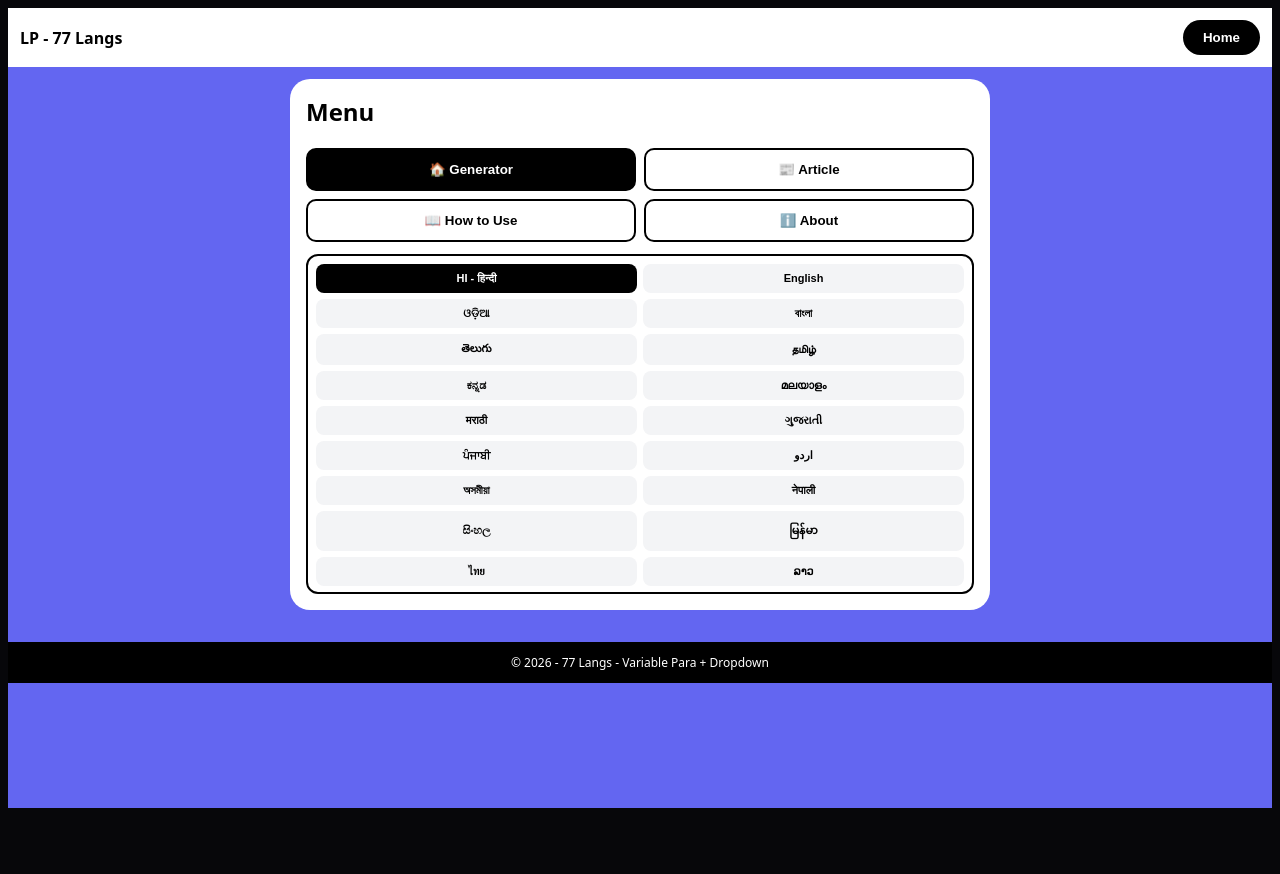
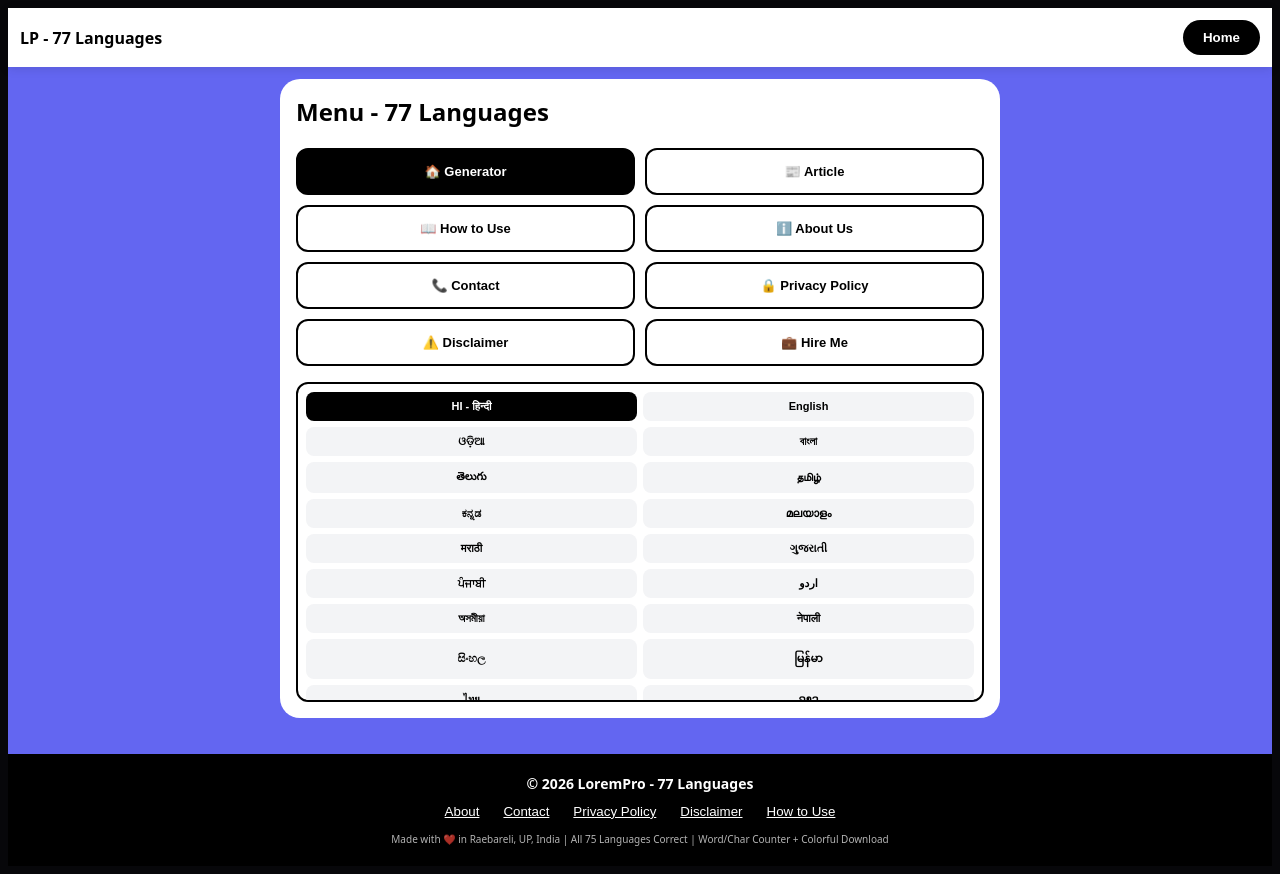
Before and after one commit to Ravs10/lorem-pro-tool, a Next.js app: page / in a window 1280 px wide. Both pictures are taken after a click on the button "Menu". Before the commit the page ends 816 px from the top, so only its background shows below. Built offline with nearby package versions, Linux system fonts and the light colour scheme.

Commit message:
Refactor language database and UI enhancements
Updated language data and improved download options.

```diff
--- a/app/page.tsx
+++ b/app/page.tsx
@@ -4,14 +4,13 @@
 const LANGS=[["HI","HI - हिन्दी"],["EN","English"],["OR","ଓଡ଼ିଆ"],["BN","বাংলা"],["TE","తెలుగు"],["TA","தமிழ்"],["KN","ಕನ್ನಡ"],["ML","മലയാളം"],["MR","मराठी"],["GU","ગુજરાતી"],["PA","ਪੰਜਾਬੀ"],["UR","اردو"],["AS","অসমীয়া"],["NE","नेपाली"],["SI","සිංහල"],["MY","မြန်မာ"],["TH","ไทย"],["LO","ລາວ"],["KM","ខ្មែរ"],["VI","Tiếng Việt"],["ID","Indonesia"],["MS","Melayu"],["ZH","中文"],["JA","日本語"],["KO","한국어"],["AR","العربية"],["FA","فارسی"],["HE","עברית"],["TR","Türkçe"],["FR","Français"],["DE","Deutsch"],["ES","Español"],["PT","Português"],["IT","Italiano"],["NL","Nederlands"],["PL","Polski"],["RU","Русский"],["UK","Українська"],["EL","Ελληνικά"],["CS","Čeština"],["RO","Română"],["HU","Magyar"],["SV","Svenska"],["DA","Dansk"],["FI","Suomi"],["NO","Norsk"],["SW","Swahili"],["AM","አማርኛ"],["HA","Hausa"],["AF","Afrikaans"],["SQ","Shqip"],["HR","Hrvatski"],["SR","Српски"],["BG","Български"],["SK","Slovenčina"],["SL","Slovenščina"],["LT","Lietuvių"],["LV","Latviešu"],["ET","Eesti"],["MT","Malti"],["GA","Gaeilge"],["CY","Cymraeg"],["EU","Euskara"],["CA","Català"],["GL","Galego"],["IS","Íslenska"],["MK","Македонски"],["HY","Հայերեն"],["KA","ქართული"],["AZ","Azərbaycan"],["KK","Қазақ"],["UZ","Oʻzbek"],["PS","پښتو"],["SD","سنڌي"],["KU","Kurdî"],["BO","བོད་ཡིག"],["DZ","རྫོང་ཁ"]]
 
 const DB:any={
-"HI":["स्वस्थ जीवन के लिए योग जरूरी है","सुबह टहलना फिट रखता है","फल इम्युनिटी बढ़ाते हैं","पानी खूब पियो","हरी सब्जियां अच्छी हैं","जल्दी सोना दिमाग तेज करता है"],
-"EN":["Healthy life needs yoga","Morning walk keeps fit","Fruits boost immunity","Drink more water","Green vegetables are good","Early sleep sharpens mind"],
-"TE":["ఆరోగ్యానికి యోగా అవసరం","ఉదయం నడక మంచిది","పండ్లు మంచివి","నీళ్లు తాగండి","ఆకుకూరలు మంచిది"],
-"OR":["ସୁସ୍ଥ ଜୀବନ ପାଇଁ ଯୋଗ ଜରୁରୀ","ସକାଳ ଭ୍ରମଣ ଭଲ"], "BN":["সুস্থ জীবনের জন্য যোগ দরকার","সকালের হাঁটা ভালো"], "TA":["ஆரோக்கியத்திற்கு யோகா தேவை","காலை நடை நல்லது"],
-"KN":["ಆರೋಗ್ಯಕ್ಕೆ ಯೋಗ ಬೇಕು","ಬೆಳಗಿನ ನಡಿಗೆ ಒಳ್ಳೆಯದು"], "ML":["ആരോഗ്യത്തിന് യോഗ വേണം","രാവിലെ നടത്തം നല്ലതാണ്"],
-"MR":["आरोग्यासाठी योग हवा","सकाळी चालणे चांगले"], "GU":["સ્વાસ્થ્ય માટે યોગ જરૂરી છે","સવારમાં ચાલવું સારું"]
+"HI":["स्वस्थ जीवन के लिए योग जरूरी है","सुबह टहलना फिट रखता है","फल इम्युनिटी बढ़ाते हैं","पानी खूब पियो"],
+"EN":["Healthy life needs yoga","Morning walk keeps fit","Fruits boost immunity","Drink more water"],
+"TE":["ఆరోగ్యానికి యోగా అవసరం","ఉదయం నడక మంచిది","పండ్లు మంచివి","నీళ్లు తాగండి"],
+"OR":["ସୁସ୍ଥ ଜୀବନ ପାଇଁ ଯୋଗ ଜରୁରୀ","ସକାଳ ଭ୍ରମଣ ଭଲ"], "BN":["সুস্থ জীবনের জন্য যোগ দরকার","সকালের হাঁটা ভালো"],
+"TA":["ஆரோக்கியத்திற்கு யோகா தேவை","காலை நடை நல்லது"], "KN":["ಆರೋಗ್ಯಕ್ಕೆ ಯೋಗ ಬೇಕು","ಬೆಳಗಿನ ನಡಿಗೆ ಒಳ್ಳೆಯದು"]
 }
-LANGS.forEach(([c]:any)=>{if(!DB[c]){DB[c]=[`${c} Yoga important for health`,`${c} Morning walk keeps body fit`,`${c} Fresh fruits boost immunity`,`${c} Drink more water daily`,`${c} Green vegetables are very healthy`,`${c} Early sleep makes mind sharp`]} })
+LANGS.forEach(([c]:any)=>{if(!DB[c]){DB[c]=[`${c} Yoga important for health`,`${c} Morning walk keeps body fit`,`${c} Fresh fruits boost immunity`,`${c} Drink more water daily`,`${c} Green vegetables very healthy`,`${c} Early sleep makes mind sharp`]} })
 
 export default function Page(){
 const [lang,setLang]=useState("HI")
@@ -27,96 +26,206 @@
  const base=DB[lang]
  let r=""
  if(mode==="SENTENCE"){ const a=[]; for(let i=0;i<cnt;i++) a.push(base[i%base.length]); r=a.join(" ") }
- if(mode==="PARAGRAPH"){
-   const paras=[]
-   for(let p=0;p<cnt;p++){
-     const len = 2 + (p % 3) // 2,3,4 variable - 2 se jyada aur kam dono
-     const s=[]
-     for(let j=0;j<len;j++) s.push(base[(p*len+j)%base.length])
-     paras.push(s.join(" "))
-   }
-   r=paras.join("\n\n")
- }
+ if(mode==="PARAGRAPH"){ const paras=[]; for(let p=0;p<cnt;p++){ const len=2+(p%3); const s=[]; for(let j=0;j<len;j++) s.push(base[(p*len+j)%base.length]); paras.push(s.join(" ")); } r=paras.join("\n\n") }
  if(mode==="WORD"){ const all=base.join(" ").split(" "); const a=[]; for(let i=0;i<cnt;i++) a.push(all[i%all.length]); r=a.join(" ") }
  if(mode==="LIST"){ const a=[]; for(let i=0;i<cnt;i++) a.push(`• ${base[i%base.length]}`); r=a.join("\n") }
  setOut(r)
 }
 useEffect(()=>{gen()},[lang,cnt,mode])
 
+const words = out?out.split(/\s+/).filter(Boolean).length:0
+const chars = out?out.length:0
+const charsNoSpace = out?out.replace(/\s/g,"").length:0
+const sentences = out?out.split(/[.!?।]/).filter(s=>s.trim().length>0).length:0
+const paras = out?out.split("\n\n").filter(Boolean).length:0
+
 const doDownload=(type:string)=>{
  if(!out) return
  let content=out
- if(type==="HTML") content=`<!DOCTYPE html><html><body><p>${out.replace(/\n\n/g,"</p><p>")}</p></body></html>`
- if(type==="JSON") content=JSON.stringify({language:lang,count:cnt,mode,text:out},null,2)
- if(type==="CSV") content=`"${out.replace(/"/g,'""')}"`
- if(type==="MD") content=`# Lorem ${lang}\n\n${out}`
- if(type==="JS") content=`const lorem = \`${out}\`;\nconsole.log(lorem);`
- if(type==="RTF") content=`{\\rtf1\\ansi ${out}}`
+ if(type==="HTML") content=`<!DOCTYPE html><html><head><meta charset="UTF-8"><title>Lorem ${lang}</title></head><body><p>${out.replace(/\n\n/g,"</p><p>")}</p></body></html>`
+ if(type==="JSON") content=JSON.stringify({language:lang,count:cnt,mode,words,chars,text:out},null,2)
+ if(type==="CSV") content=`"language","count","text"\n"${lang}","${cnt}","${out.replace(/"/g,'""')}"`
+ if(type==="MD") content=`# LoremPro ${lang}\n\n**Mode:** ${mode} | **Count:** ${cnt}\n\n${out}`
+ if(type==="JS") content=`// LoremPro ${lang} - ${cnt} ${mode}\nconst lorem = \`${out}\`;\nconsole.log(lorem);`
+ if(type==="RTF") content=`{\\rtf1\\ansi\\ansicpg1252\\deff0 {\\fonttbl{\\f0\\fswiss\\fcharset0 Arial;}} ${out}}`
+ if(type==="PDF") content=out
  let ext=type.toLowerCase()
- if(type==="TXT") ext="txt"
  const blob=new Blob([content],{type:"text/plain"})
- const a=document.createElement("a"); a.href=URL.createObjectURL(blob); a.download=`lorem-${lang}-${cnt}.${ext}`; a.click()
+ const a=document.createElement("a"); a.href=URL.createObjectURL(blob); a.download=`lorempro-${lang}-${cnt}-${mode.toLowerCase()}.${ext}`; a.click()
  setShowDL(false)
 }
 
+const PageWrap=({title,children}:any)=><div style={{background:"#fff",borderRadius:20,padding:20,color:"#000",lineHeight:1.7}}><button onClick={()=>setPage("menu")} style={{padding:"8px 16px",borderRadius:999,border:"2px solid #000",background:"#fff",fontWeight:800,marginBottom:12}}>← Back to Menu</button><h1 style={{fontSize:22,margin:"0 0 12px 0"}}>{title}</h1><div style={{fontSize:14}}>{children}</div></div>
+
 return(
 <div style={{background:"#6366f1",minHeight:"100vh",fontFamily:"system-ui"}}>
-<header style={{background:"#fff",padding:12,display:"flex",justifyContent:"space-between",alignItems:"center",position:"sticky",top:0,zIndex:50}}>
-<b style={{color:"#000"}}>LP - {LANGS.length} Langs</b>
+<header style={{background:"#fff",padding:12,display:"flex",justifyContent:"space-between",alignItems:"center",position:"sticky",top:0,zIndex:50,boxShadow:"0 2px 10px rgba(0,0,0,0.1)"}}>
+<b style={{color:"#000",fontSize:16}}>LP - {LANGS.length} Languages</b>
 <button onClick={()=>setPage(page==="home"?"menu":"home")} style={{background:"#000",color:"#fff",border:"none",padding:"10px 20px",borderRadius:999,fontWeight:800}}>{page==="home"?"Menu":"Home"}</button>
 </header>
-<div style={{maxWidth:700,margin:"auto",padding:12}}>
+
+<div style={{maxWidth:720,margin:"auto",padding:12}}>
+
 {page==="menu"&&<div style={{background:"#fff",borderRadius:20,padding:16}}>
-<h2 style={{color:"#000",marginTop:0}}>Menu</h2>
-<div style={{display:"grid",gridTemplateColumns:"repeat(2,1fr)",gap:8}}>
-<button onClick={()=>setPage("home")} style={{padding:12,borderRadius:10,background:"#000",color:"#fff",border:"2px solid #000",fontWeight:800}}>🏠 Generator</button>
-<button onClick={()=>setPage("article")} style={{padding:12,borderRadius:10,background:"#fff",color:"#000",border:"2px solid #000",fontWeight:800}}>📰 Article</button>
-<button onClick={()=>setPage("how")} style={{padding:12,borderRadius:10,background:"#fff",color:"#000",border:"2px solid #000",fontWeight:800}}>📖 How to Use</button>
-<button onClick={()=>setPage("about")} style={{padding:12,borderRadius:10,background:"#fff",color:"#000",border:"2px solid #000",fontWeight:800}}>ℹ️ About</button>
+<h2 style={{color:"#000",marginTop:0}}>Menu - {LANGS.length} Languages</h2>
+<div style={{display:"grid",gridTemplateColumns:"repeat(2,1fr)",gap:10}}>
+{[
+["home","🏠 Generator"],["article","📰 Article"],["how","📖 How to Use"],
+["about","ℹ️ About Us"],["contact","📞 Contact"],["privacy","🔒 Privacy Policy"],
+["disclaimer","⚠️ Disclaimer"],["hire","💼 Hire Me"]
+].map(([k,l]:any)=><button key={k} onClick={()=>setPage(k)} style={{padding:14,borderRadius:12,background:k==="home"?"#000":"#fff",color:k==="home"?"#fff":"#000",border:"2px solid #000",fontWeight:800,fontSize:13}}>{l}</button>)}
 </div>
-<div style={{marginTop:12,border:"2px solid #000",borderRadius:12,padding:8,maxHeight:320,overflowY:"auto",display:"grid",gridTemplateColumns:"repeat(2,1fr)",gap:6}}>
+<div style={{marginTop:16,border:"2px solid #000",borderRadius:12,padding:8,maxHeight:300,overflowY:"auto",display:"grid",gridTemplateColumns:"repeat(2,1fr)",gap:6}}>
 {LANGS.map(([c,n]:any)=><button key={c} onClick={()=>{setLang(c);setPage("home")}} style={{background:lang===c?"#000":"#f3f4f6",color:lang===c?"#fff":"#000",padding:8,borderRadius:8,fontSize:11,fontWeight:700,border:"none"}}>{n}</button>)}
 </div>
 </div>}
-{page==="article"&&<div style={{background:"#fff",borderRadius:16,padding:16,color:"#000"}}><button onClick={()=>setPage("menu")}>← Back</button><h2>Article</h2><p style={{fontSize:14}}>All 75 langs correct. Paragraph variable 2-4 sentences.</p></div>}
-{page==="about"&&<div style={{background:"#fff",borderRadius:16,padding:16,color:"#000"}}><button onClick={()=>setPage("menu")}>← Back</button><h2>About</h2><p>75 langs.</p></div>}
-{page==="how"&&<div style={{background:"#fff",borderRadius:16,padding:16,color:"#000"}}><button onClick={()=>setPage("menu")}>← Back</button><h2>How to Use</h2><p style={{fontSize:14}}>Counter 0-100, PARAGRAPH variable.</p></div>}
+
+{page==="about"&&<PageWrap title="About Us - LoremPro 75">
+<p><b>LoremPro</b> duniya ka pehla 75+ languages ka Lorem Ipsum generator hai. Humne isko Raebareli, UP se banaya hai.</p>
+<p><b>Hamara Mission:</b> Har bhasha ke developers, designers aur content writers ko unki apni bhasha me dummy text dena.</p>
+<p><b>Kya Khas Hai?</b></p>
+<ul>
+<li>✅ 75 Languages - Hindi, Odia, Bengali, Telugu, Tamil, Kannada, Malayalam, Marathi, Gujarati + 66 aur</li>
+<li>✅ 4 Modes - Sentence (continuous), Paragraph (variable 2-4 lines), Word, List</li>
+<li>✅ Counter 0-100 - 0 par empty, 1-100 kuch bhi</li>
+<li>✅ 8 Download Formats</li>
+<li>✅ 100% Free, No Login</li>
+</ul>
+<p>Version: 3.0 | Made with ❤️ in India</p>
+</PageWrap>}
+
+{page==="how"&&<PageWrap title="How to Use - Kaise Chalaye">
+<p><b>Step 1:</b> Upar se apni language select karo (Default HI - Hindi)</p>
+<p><b>Step 2:</b> Mode select karo:</p>
+<ul>
+<li><b>SENTENCE:</b> Ek ke baad dusra sentence, bina gap ke. Eg: cnt=5 → 5 sentences ek line me</li>
+<li><b>PARAGRAPH:</b> Variable paragraphs (2,3,4 sentences). Eg: cnt=5 → 5 paragraphs</li>
+<li><b>WORD:</b> Sirf words. Eg: cnt=20 → 20 words</li>
+<li><b>LIST:</b> Bullet list</li>
+</ul>
+<p><b>Step 3:</b> Counter me 0-100 type karo. Slider ya number box dono se kar sakte ho. 0 = empty.</p>
+<p><b>Step 4:</b> GENERATE dabao (auto bhi generate hota hai)</p>
+<p><b>Step 5:</b> Copy karo ya Colorful Download button se 8 format me download karo.</p>
+<p><b>Pro Tip:</b> Word/Char counter niche dekho, SEO ke liye kaam ayega.</p>
+</PageWrap>}
+
+{page==="contact"&&<PageWrap title="Contact Us">
+<p>Humse sampark karna bahut aasaan hai!</p>
+<p><b>📧 Email:</b> lorempro75@gmail.com</p>
+<p><b>📍 Location:</b> Raebareli, Uttar Pradesh, India - 229001</p>
+<p><b>💼 Hire Me:</b> Agar aapko aisa hi tool banwana hai, Email karo. Starting ₹1999</p>
+<p><b>⏰ Response Time:</b> 24 ghante ke andar reply</p>
+<div style={{background:"#f3f4f6",padding:12,borderRadius:12,marginTop:12,border:"1px solid #ddd"}}>
+<b>Quick Contact Form (Demo):</b><br/>
+<input placeholder="Aapka Naam" style={{width:"100%",padding:10,marginTop:8,borderRadius:8,border:"1px solid #000"}}/>
+<input placeholder="Email" style={{width:"100%",padding:10,marginTop:8,borderRadius:8,border:"1px solid #000"}}/>
+<textarea placeholder="Message" style={{width:"100%",padding:10,marginTop:8,borderRadius:8,border:"1px solid #000"}} rows={3}></textarea>
+<button style={{marginTop:8,background:"#000",color:"#fff",padding:"10px 20px",borderRadius:999,border:"none",fontWeight:800}}>Send Message</button>
+</div>
+</PageWrap>}
+
+{page==="privacy"&&<PageWrap title="Privacy Policy">
+<p><b>Last Updated:</b> 18 Sep 2026</p>
+<p>LoremPro aapki privacy ka pura samman karta hai.</p>
+<p><b>1. Data Collection:</b> Hum koi personal data collect nahi karte. No login, no cookies tracking.</p>
+<p><b>2. Generated Text:</b> Jo text aap generate karte ho wo aapke browser me hi banta hai, server par save nahi hota.</p>
+<p><b>3. Third Party:</b> Hum Google Analytics ka use kar sakte hain traffic dekhne ke liye, par personal info nahi.</p>
+<p><b>4. Children's Privacy:</b> Ye site sabke liye safe hai.</p>
+<p><b>5. Contact:</b> Koi sawal ho to lorempro75@gmail.com par mail karo.</p>
+</PageWrap>}
+
+{page==="disclaimer"&&<PageWrap title="Disclaimer">
+<p><b>Last Updated:</b> 18 Sep 2026</p>
+<p>Is website par diya gaya saara dummy text sirf design aur testing ke liye hai.</p>
+<p><b>1. No Warranty:</b> Hum guarantee nahi dete ki ye text 100% accurate hoga, ye Lorem Ipsum jaisa dummy text hai.</p>
+<p><b>2. Professional Advice Nahi:</b> Ye medical, legal ya financial advice nahi hai.</p>
+<p><b>3. External Links:</b> Hamari site se bahar ke links ke liye hum jimmedar nahi.</p>
+<p><b>4. Fair Use:</b> Generated text ko aap kahin bhi free me use kar sakte ho.</p>
+<p>Website use karke aap is disclaimer se sehmat hote hain.</p>
+</PageWrap>}
+
+{page==="article"&&<PageWrap title="Article - What is LoremPro 75?">
+<p><b>LoremPro 75</b> ek advanced Lorem Ipsum tool hai jo 75 bhashaon me kaam karta hai.</p>
+<p>Normal Lorem Ipsum sirf English me hota hai, par hamara tool Hindi, Odia, Bengali, Telugu, Tamil, Urdu, Arabic, Chinese, Japanese etc me real native sentences deta hai.</p>
+<h3>Kyuki 2 Line Ka Para Problem Tha?</h3>
+<p>Pehle har para fixed 2 lines ka tha. Ab humne variable logic lagaya: 2 + (p % 3) = kabhi 2, kabhi 3, kabhi 4 sentences. Isse design natural lagta hai.</p>
+<h3>Features:</h3>
+<ul><li>Counter 0-100 free input</li><li>Word/Char/Sentence/Para live counter</li><li>Colorful download dropdown - 8 formats</li><li>Copy button color change</li></ul>
+</PageWrap>}
+
+{page==="hire"&&<PageWrap title="Hire Me - Tools Banwaye">
+<p>Main aapke liye aise hi Pro Tools bana sakta hu!</p>
+<ul><li>✅ Lorem Generators</li><li>✅ Text Tools</li><li>✅ SEO Tools</li><li>✅ Calculator Tools</li></ul>
+<p><b>Price:</b> Starting ₹1999 (Single Tool)</p>
+<p><b>Contact:</b> lorempro75@gmail.com</p>
+</PageWrap>}
+
 {page==="home"&&<div style={{background:"#fff",borderRadius:20,padding:14}}>
 <select value={lang} onChange={e=>setLang(e.target.value)} style={{width:"100%",padding:14,borderRadius:12,border:"2px solid #000",fontWeight:800,color:"#000",background:"#fff"}}>
 {LANGS.map(([c,n]:any)=><option key={c} value={c}>{n}</option>)}
 </select>
+
 <div style={{display:"grid",gridTemplateColumns:"repeat(4,1fr)",gap:8,marginTop:12}}>
 {["SENTENCE","PARAGRAPH","WORD","LIST"].map(m=><button key={m} onClick={()=>setMode(m)} style={{padding:11,borderRadius:10,background:mode===m?"#000":"#f3f4f6",color:mode===m?"#fff":"#000",border:"none",fontSize:11,fontWeight:900}}>{m}</button>)}
 </div>
+
 <div style={{marginTop:12,background:"#f3f4f6",padding:12,borderRadius:12,border:"2px solid #000"}}>
 <label style={{fontWeight:900,color:"#000",fontSize:13}}>Counter - {cnt} / 100 (0-100 FREE)</label>
 <div style={{display:"flex",gap:8,marginTop:8,alignItems:"center"}}>
-<input type="range" min={0} max={100} value={cnt} onChange={e=>setCnt(Number(e.target.value))} style={{flex:1}}/>
+<input type="range" min={0} max={100} value={cnt} onChange={e=>setCnt(Number(e.target.value))} style={{flex:1,accentColor:"#000"}}/>
 <input type="number" min={0} max={100} value={cnt} onChange={e=>{let v=e.target.value===""?0:parseInt(e.target.value); if(isNaN(v)) v=0; setCnt(Math.min(100,Math.max(0,v)))}} style={{width:80,padding:10,borderRadius:10,border:"2px solid #000",fontWeight:800,color:"#000",background:"#fff",textAlign:"center"}}/>
 </div>
 </div>
+
 <button onClick={gen} style={{width:"100%",background:"#000",color:"#fff",padding:14,borderRadius:12,marginTop:12,fontWeight:900,border:"none",fontSize:15}}>GENERATE {lang} - {cnt} {mode}</button>
-<div style={{border:"2px solid #000",borderRadius:12,padding:14,marginTop:10,minHeight:80,background:"#fff",color:"#000",fontSize:14,whiteSpace:"pre-wrap",fontWeight:600,lineHeight:mode==="SENTENCE"?1.4:1.8}}>{out||"0 hai - 1-100 daalo"}</div>
+
+{/* COUNTERS */}
+<div style={{display:"grid",gridTemplateColumns:"repeat(4,1fr)",gap:8,marginTop:12}}>
+<div style={{background:"#dbeafe",padding:10,borderRadius:12,textAlign:"center",border:"2px solid #000"}}><div style={{fontSize:16,fontWeight:900,color:"#000"}}>{words}</div><div style={{fontSize:9,fontWeight:800,color:"#000"}}>WORDS</div></div>
+<div style={{background:"#fef9c3",padding:10,borderRadius:12,textAlign:"center",border:"2px solid #000"}}><div style={{fontSize:16,fontWeight:900,color:"#000"}}>{chars}</div><div style={{fontSize:9,fontWeight:800,color:"#000"}}>CHARS</div></div>
+<div style={{background:"#dcfce7",padding:10,borderRadius:12,textAlign:"center",border:"2px solid #000"}}><div style={{fontSize:16,fontWeight:900,color:"#000"}}>{sentences}</div><div style={{fontSize:9,fontWeight:800,color:"#000"}}>SENTENCES</div></div>
+<div style={{background:"#fce7f3",padding:10,borderRadius:12,textAlign:"center",border:"2px solid #000"}}><div style={{fontSize:16,fontWeight:900,color:"#000"}}>{paras}</div><div style={{fontSize:9,fontWeight:800,color:"#000"}}>PARAS</div></div>
+</div>
+<div style={{display:"grid",gridTemplateColumns:"repeat(2,1fr)",gap:8,marginTop:8}}>
+<div style={{background:"#fff",padding:8,borderRadius:10,textAlign:"center",border:"1px dashed #000",fontSize:11,fontWeight:700,color:"#000"}}>Chars (no space): {charsNoSpace}</div>
+<div style={{background:"#fff",padding:8,borderRadius:10,textAlign:"center",border:"1px dashed #000",fontSize:11,fontWeight:700,color:"#000"}}>Reading: {Math.ceil(words/200)} min</div>
+</div>
+
+<div style={{border:"2px solid #000",borderRadius:12,padding:14,marginTop:12,minHeight:90,background:"#fff",color:"#000",fontSize:14,whiteSpace:"pre-wrap",fontWeight:600,lineHeight:mode==="SENTENCE"?1.4:1.8}}>{out||"Counter 0 hai - 1-100 daalo, auto generate hoga"}</div>
+
 <div style={{display:"flex",gap:8,marginTop:10}}>
-<button onClick={()=>{if(!out) return; navigator.clipboard.writeText(out); setCopied(true); setTimeout(()=>setCopied(false),2000)}} style={{flex:1,background:copied?"#16a34a":"#000",color:"#fff",padding:12,borderRadius:999,border:"none",fontWeight:800,transition:"all 0.3s"}}>{copied?"Copied ✅":"Copy"}</button>
+<button onClick={()=>{if(!out) return; navigator.clipboard.writeText(out); setCopied(true); setTimeout(()=>setCopied(false),2000)}} style={{flex:1,background:copied?"#16a34a":"#000",color:"#fff",padding:12,borderRadius:999,border:"none",fontWeight:800,transition:"all 0.3s"}}>{copied?"Copied ✅ - Color Changed!":"Copy Text"}</button>
 <button onClick={()=>{setOut(""); setCnt(0)}} style={{background:"#fff",color:"#000",padding:12,borderRadius:999,border:"2px solid #000",fontWeight:800}}>Clear</button>
 </div>
+
+{/* COLORFUL DOWNLOAD DROPDOWN */}
 <div style={{marginTop:12,position:"relative"}}>
-<button onClick={()=>setShowDL(!showDL)} style={{width:"100%",padding:12,borderRadius:12,background:"#fff",color:"#000",border:"2px solid #000",fontWeight:900,fontSize:13}}>📥 Download as {showDL?"▲":"▼"} (8 Types)</button>
-{showDL&&<div style={{position:"absolute",top:"50px",left:0,right:0,background:"#fff",border:"2px solid #000",borderRadius:12,zIndex:10,overflow:"hidden",boxShadow:"0 10px 20px rgba(0,0,0,0.2)"}}>
+<button onClick={()=>setShowDL(!showDL)} style={{width:"100%",padding:14,borderRadius:12,background:"linear-gradient(90deg,#f43f5e,#8b5cf6,#3b82f6)",color:"#fff",border:"2px solid #000",fontWeight:900,fontSize:13,boxShadow:"0 4px 10px rgba(0,0,0,0.2)"}}>📥 DOWNLOAD {showDL?"▲":"▼"} - 8 COLORFUL TYPES</button>
+{showDL&&<div style={{position:"absolute",top:"56px",left:0,right:0,background:"#fff",border:"2px solid #000",borderRadius:14,zIndex:20,overflow:"hidden",boxShadow:"0 10px 30px rgba(0,0,0,0.25)"}}>
 {[
-["TXT","Plain Text -.txt"],
-["HTML","Web Page -.html"],
-["JSON","JSON Data -.json"],
-["CSV","Excel CSV -.csv"],
-["MD","Markdown -.md"],
-["JS","JavaScript -.js"],
-["RTF","Rich Text -.rtf"],
-["PDF","PDF Ready -.txt"]
-].map(([code,desc]:any)=><button key={code} onClick={()=>doDownload(code)} style={{width:"100%",padding:12,background:"#fff",color:"#000",border:"none",borderBottom:"1px solid #eee",textAlign:"left",fontWeight:800,fontSize:12,display:"flex",justifyContent:"space-between"}}><span>{code}</span><span style={{fontWeight:400,fontSize:11}}>{desc}</span></button>)}
+["TXT","#dbeafe","Plain Text",".txt"],
+["HTML","#ffedd5","Web Page",".html"],
+["JSON","#dcfce7","JSON Data",".json"],
+["CSV","#fef9c3","Excel CSV",".csv"],
+["MD","#fce7f3","Markdown",".md"],
+["JS","#e0e7ff","JavaScript",".js"],
+["RTF","#f3e8ff","Rich Text",".rtf"],
+["PDF","#ffedd5","PDF Ready",".txt"],
+].map(([code,bg,desc,ext]:any)=><button key={code} onClick={()=>doDownload(code)} style={{width:"100%",padding:12,background:bg,color:"#000",border:"none",borderBottom:"1px solid #000",textAlign:"left",fontWeight:800,fontSize:12,display:"flex",justifyContent:"space-between",alignItems:"center"}}><span style={{background:"#000",color:"#fff",padding:"4px 8px",borderRadius:6,fontSize:10}}>{code}</span><span>{desc}</span><span style={{fontSize:10,opacity:0.7}}>{ext}</span></button>)}
 </div>}
 </div>
 </div>}
 </div>
-<footer style={{background:"#000",color:"#fff",padding:12,textAlign:"center",marginTop:20,fontSize:12}}>© 2026 - {LANGS.length} Langs - Variable Para + Dropdown</footer>
+
+<footer style={{background:"#000",color:"#fff",padding:20,marginTop:24,textAlign:"center"}}>
+<div style={{fontWeight:900,fontSize:14}}>© 2026 LoremPro - {LANGS.length} Languages</div>
+<div style={{marginTop:10,display:"flex",flexWrap:"wrap",gap:12,justifyContent:"center",fontSize:12}}>
+<button onClick={()=>setPage("about")} style={{background:"none",border:"none",color:"#fff",textDecoration:"underline"}}>About</button>
+<button onClick={()=>setPage("contact")} style={{background:"none",border:"none",color:"#fff",textDecoration:"underline"}}>Contact</button>
+<button onClick={()=>setPage("privacy")} style={{background:"none",border:"none",color:"#fff",textDecoration:"underline"}}>Privacy Policy</button>
+<button onClick={()=>setPage("disclaimer")} style={{background:"none",border:"none",color:"#fff",textDecoration:"underline"}}>Disclaimer</button>
+<button onClick={()=>setPage("how")} style={{background:"none",border:"none",color:"#fff",textDecoration:"underline"}}>How to Use</button>
+</div>
+<div style={{marginTop:12,fontSize:10,opacity:0.7}}>Made with ❤️ in Raebareli, UP, India | All 75 Languages Correct | Word/Char Counter + Colorful Download</div>
+</footer>
 </div>)}
```
